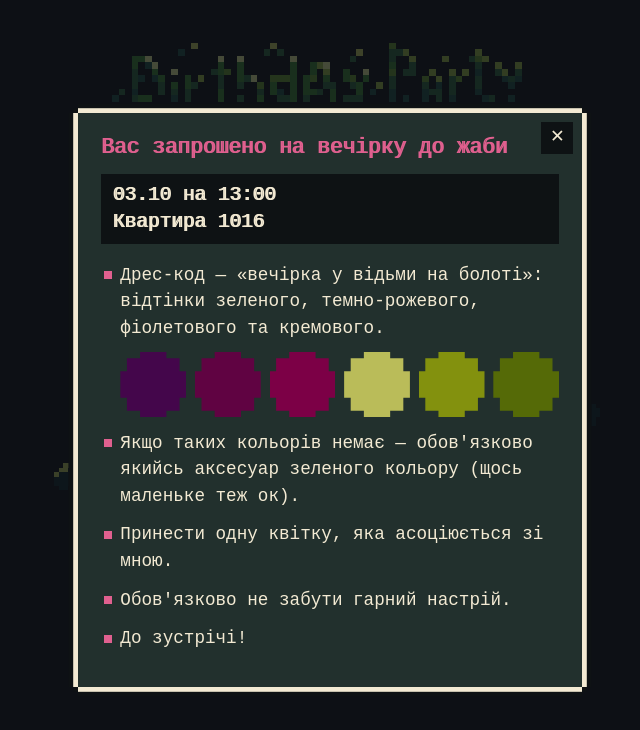
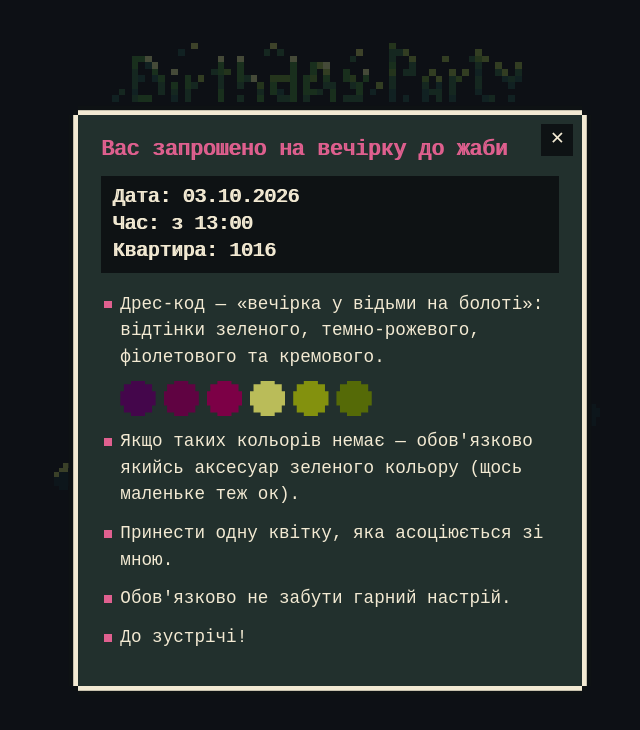
Before and after one commit to DovIra/frog-party-, a plain HTML site: page index.html in a window 1280 px wide. Both pictures are taken after a click on the link 634 px from the left and 624 px from the top of the page. Shown: the whole page, without its empty margins (310-950 px from the left). Drawn offline with Linux system fonts and the light colour scheme; a web font is replaced by a local one.

Commit message:
Вікно: дата/час/квартира окремими рядками, менша палітра

```diff
--- a/index.html
+++ b/index.html
@@ -360,14 +360,14 @@ body{
 /* палітра: 6 піксельних «кружечків» у ряд */
 .palette{
   display: flex;
-  justify-content: space-between;
-  gap: .5em;
+  gap: .45em;
   margin: .6em 0 0;
   padding: 0;
   list-style: none;
 }
 .palette li{
-  flex: 1;
+  flex: none;
+  width: 2em;   /* розмір кружечка */
   aspect-ratio: 1;
   background: var(--c);
   /* кружечок зі «сходинками», як у піксель-арті */
@@ -504,7 +504,7 @@ body{
     <div class="popup-body">
       <button class="popup-close" type="button" aria-label="Закрити">✕</button>
       <h2 class="popup-title" id="popup-info-title">Вас запрошено на вечірку до жаби</h2>
-      <p class="popup-when">03.10 на 13:00<br>Квартира 1016</p>
+      <p class="popup-when">Дата: 03.10.2026<br>Час: з 13:00<br>Квартира: 1016</p>
 
       <ul class="popup-list">
         <li>Дрес-код — «вечірка у відьми на болоті»: відтінки зеленого, темно-рожевого, фіолетового та кремового.
```
